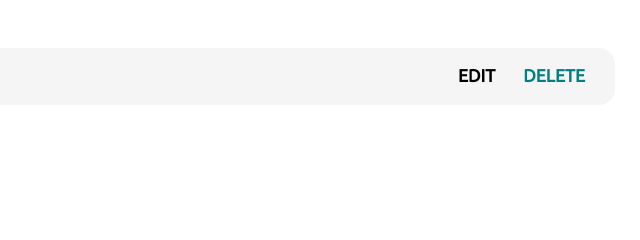
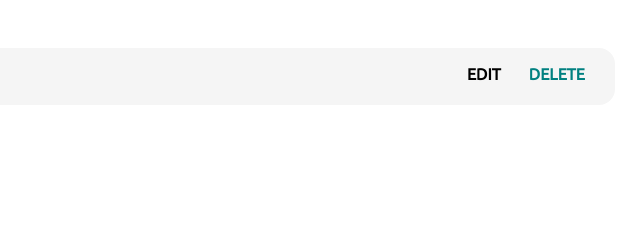
Before and after one commit to worldofchristian/to-do, a plain HTML site: page index.html in a window 1280 px wide. Both pictures are taken after typing "Sample" into the empty fields and a click on the input "Add". Shown: the top 240 px of the page, 493-1133 px from the left. Drawn offline with Linux system fonts and the light colour scheme.

Commit message:
Update sheet.css

```diff
--- a/sheet.css
+++ b/sheet.css
@@ -63,7 +63,7 @@ main {
 }
 
 .to-do-list {
-    font-size: 1.2rem;
+    font-size: 1rem;
     font-weight: 300;
     margin-bottom: 1rem;
 }
@@ -95,7 +95,7 @@ main {
 .item .actions button {
     cursor: pointer;
     margin: 0 0.5rem;
-    font-size: 1.1rem;
+    font-size: 1rem;
     font-weight: 800;
     text-transform: uppercase;
     transition: 0.4s;
```
